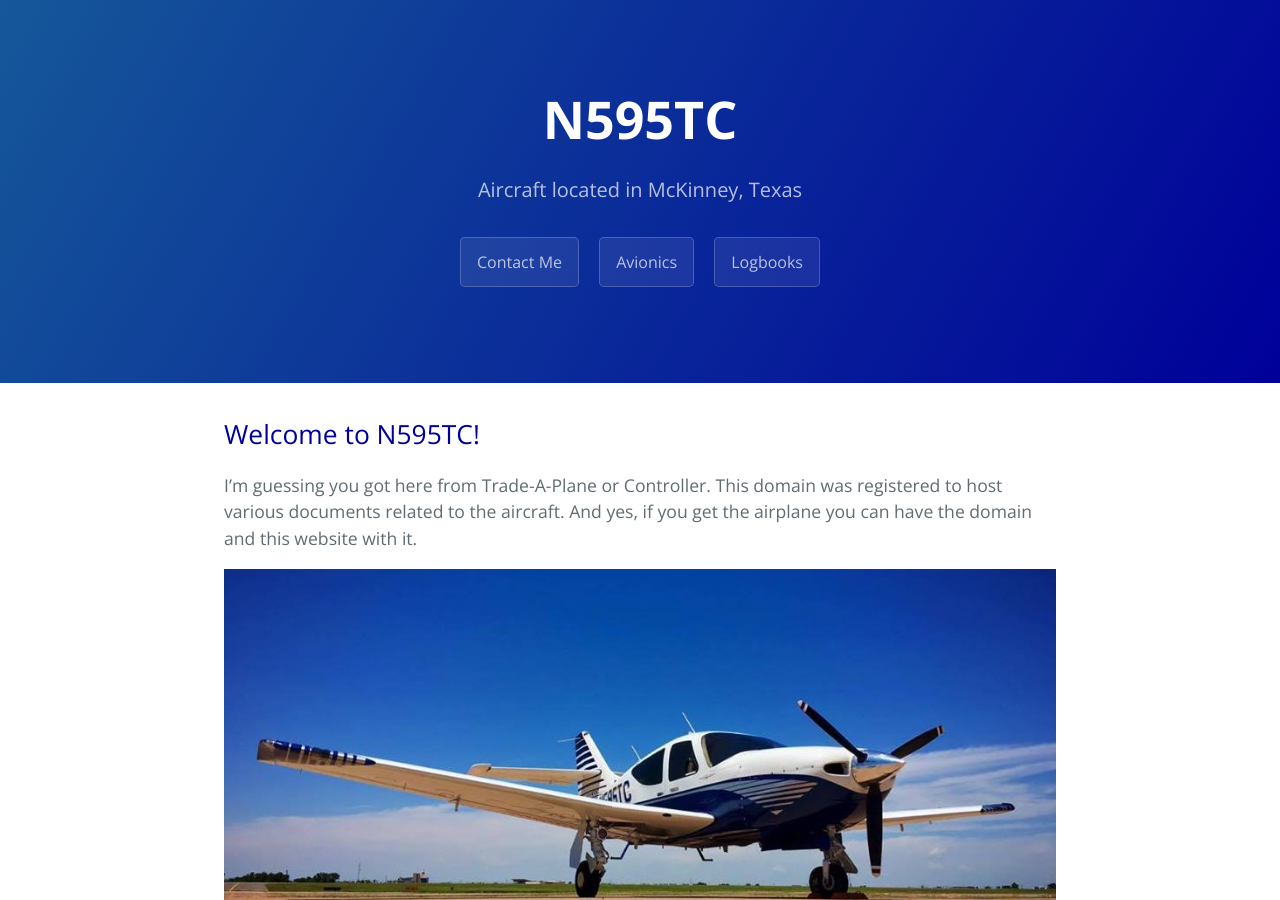
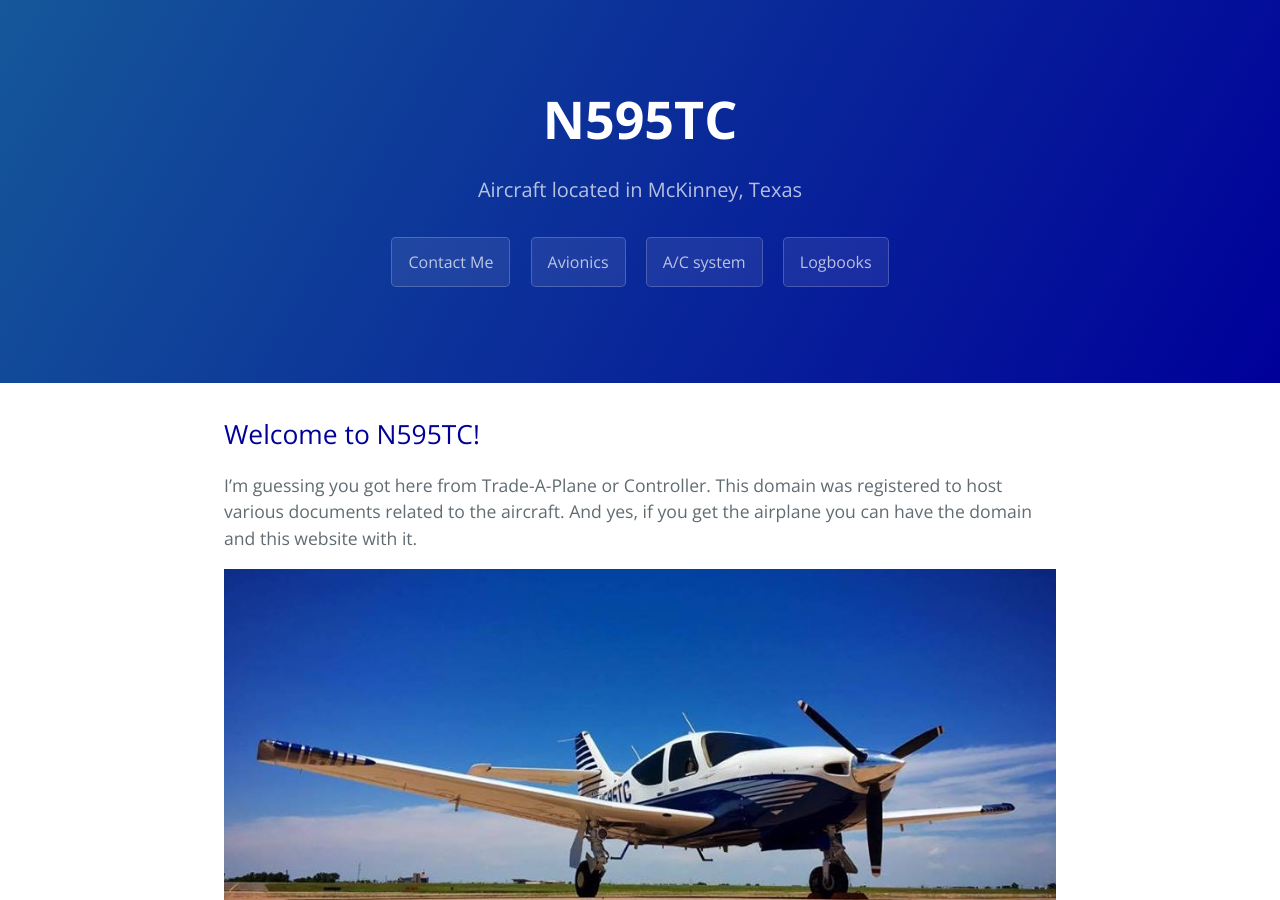
Before and after one commit to RNCTX/N595TC, a Jekyll site: the page built from index.md, in a window 1280 px wide and 900 px high. Built offline with Jekyll 4.4.1, drawn with Linux system fonts in a browser that asks for light colours; our own code applies the rules of GitHub Pages for plain Markdown files.

Commit message:
Update default.html

```diff
--- a/_layouts/default.html
+++ b/_layouts/default.html
@@ -17,6 +17,7 @@
         <a href="mailto:robertnclayton@gmail.com" class="btn">Contact Me</a>
       {% endif %}
       <a href="#panel" class="btn">Avionics</a>
+      <a href="#acsystem" class="btn">A/C system</a>
       <a href="#logbooks" class="btn">Logbooks</a>
     </section>
 
```
